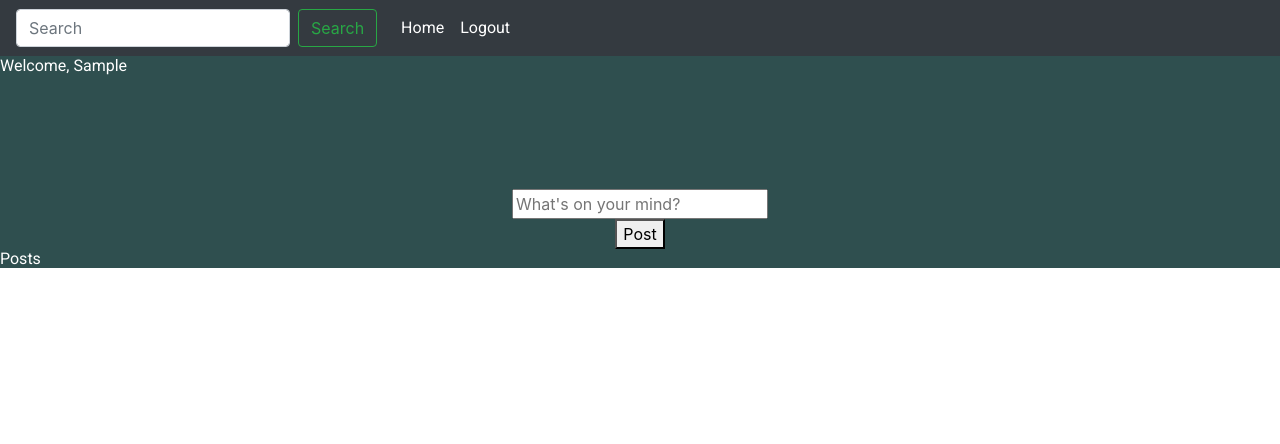
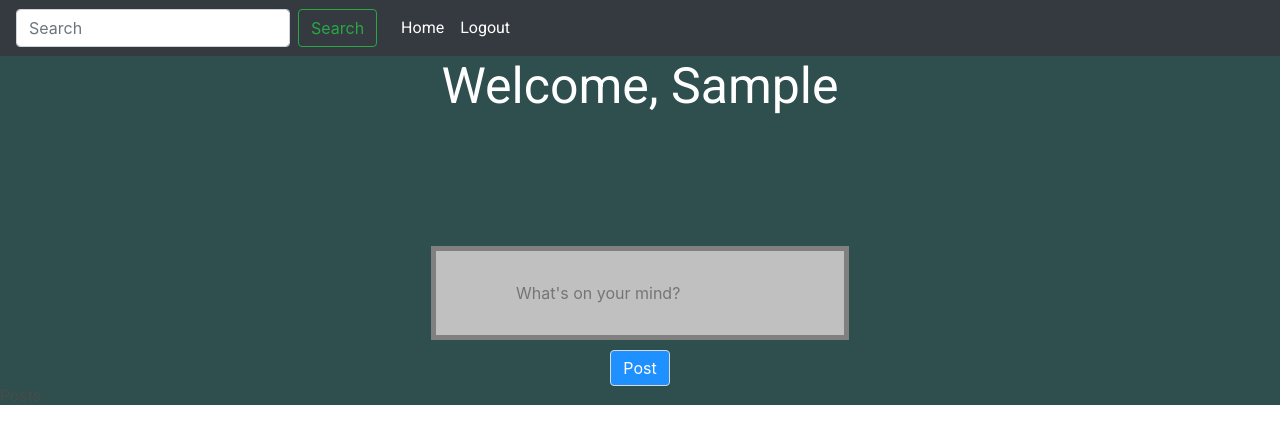
Before and after one commit to lawrencema415/devbook, a Django app: page / in a window 1280 px wide. Shown: the top 444 px of the page. Run offline with Django 3.2, Linux system fonts and the light colour scheme; the visitor is signed in with stand-in values (Sample User, id 1); data that the repository does not hold is empty; some libraries are stand-ins or nearby versions.

Commit message:
adds styling to buttons and input fields

```diff
--- a/devbook/forms.py
+++ b/devbook/forms.py
@@ -10,7 +10,7 @@ class PostForm(forms.ModelForm):
         "body": ""
         }
         widgets = {
-            'body': forms.TextInput(attrs={'placeholder': "What's on your mind?"})
+            'body': forms.TextInput(attrs={'placeholder': "What's on your mind?", 'class': 'input-post'})
         }
 class CommentForm(forms.ModelForm):
     class Meta:
@@ -20,7 +20,7 @@ class CommentForm(forms.ModelForm):
             "body": ""
         }
         widgets = {
-            'body': forms.TextInput(attrs={'placeholder': 'Write a comment...'})
+            'body': forms.TextInput(attrs={'placeholder': 'Write a comment...', 'class': 'input-comment'})
         }
 
 
--- a/devbook/static/css/main.css
+++ b/devbook/static/css/main.css
@@ -1,12 +1,55 @@
 body    {
     font-family: 'Roboto', sans-serif;
-    background-color: darkslategray;
-    color: white;
+    background: darkslategrey;
 }
 
 .card {
     background-color: darkorange;
 }
+
 .box {
-    background-color: darkgray;
+    background-color: wheat;
 }
+
+.greeting {
+    font-size: 50px;
+    color: white;
+    text-align: center;
+    margin-bottom: 40px;
+}
+
+.profile-image {
+    display: block;
+    margin-left: auto;
+    margin-right: auto;
+}
+
+.input-post {
+    margin-bottom: 10px;
+    padding: 30px 80px;
+    background-color: silver;
+    color: black;
+    word-wrap: normal;
+    border: 5px solid gray;
+}
+
+.input-comment {
+    text-align: center;
+    padding: 30px 40%;
+    display: block;
+    margin-left: auto;
+    margin-right: auto;
+    background-color: silver;
+    color: black;
+    word-wrap: normal;
+    border: 5px solid gray;
+}
+
+.button {
+    background-color: dodgerblue;
+    color: white;
+    text-align: center;
+    display: block;
+    margin-left: auto;
+    margin-right: auto;
+}
--- a/devbook/templates/base.html
+++ b/devbook/templates/base.html
@@ -38,8 +38,8 @@
 
 	<body>
 		{% if user.is_authenticated %}
-		<h1>Welcome, {{user.first_name}}</h1>
-		<img src="{{ user.profile.image.url }}" width="240" alt="" style="border-radius: 50%;">
+		<h1 class="greeting">Welcome, {{user.first_name}}</h1>
+		<img class="profile-image" src="{{ user.profile.image.url }}" width="240" alt="" style="border-radius: 50%;">
 		{% endif %}
 		{% block content%}
 		{% endblock %}
--- a/devbook/templates/homepage.html
+++ b/devbook/templates/homepage.html
@@ -4,7 +4,7 @@
 <form class="" action="{% url 'post_body' %}" method="post" style="margin-top: 7%;text-align:center">
   {% csrf_token%}
   {{form.as_p}}
-  <button type="submit" name="button">Post</button>
+  <button class="button" type="submit" name="button">Post</button>
 </form>
   <h3>Posts</h3>
   {% for post in posts%}
@@ -80,7 +80,7 @@
         <form class="" action="{% url 'post_comment' pk=post.pk %}" method="post">
           {% csrf_token%}
           {{commentForm.as_p}}
-          <button type="submit" name="button">Comment</button>
+          <button class="button" type="submit" name="button">Comment</button>
         </form>
       </div>
     </div>
```
